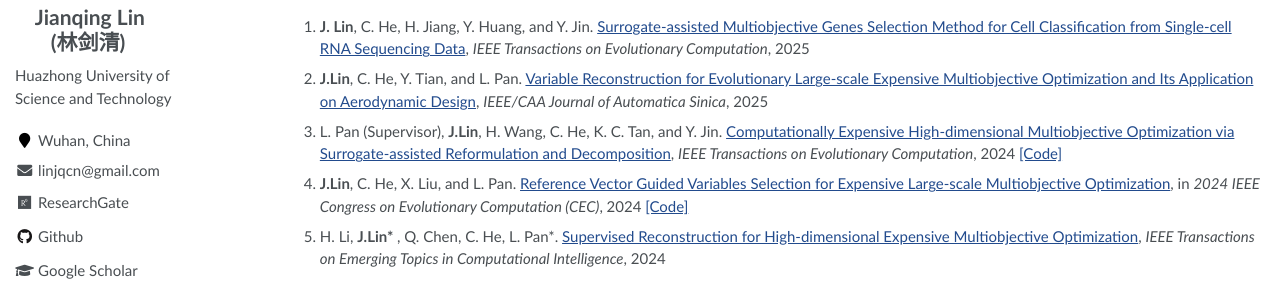
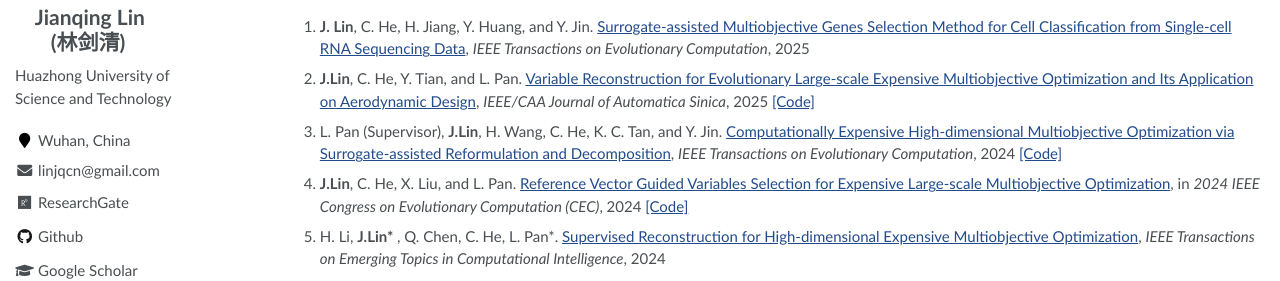
Before and after one commit to jqlincn/jqlincn.github.io, a Jekyll site: the page built from _pages/about.md, in a window 1280 px wide. Shown: the part 271-552 px from the top of the page. Built offline with Jekyll 4.4.1, drawn with Linux system fonts in a browser that asks for light colours.

Commit message:
Update about.md

```diff
--- a/_pages/about.md
+++ b/_pages/about.md
@@ -38,7 +38,7 @@ My research interest includes computational intelligence, multiobjective optimiz
 <ol>
 <li> <b>J. Lin</b>, C. He, H. Jiang, Y. Huang, and Y. Jin. <a href="https://ieeexplore.ieee.org/document/10852178" target="_blank" rel="noopener noreferrer">Surrogate-assisted Multiobjective Genes Selection Method for Cell Classification from Single-cell RNA Sequencing Data</a>, <i>IEEE Transactions on Evolutionary Computation</i>, 2025
  <!---  <span style="background-color: #FFD700; padding: 2px 5px; border-radius: 3px;"> JCR Q1</span> </li> -->
-<li> <b>J.Lin</b>, C. He, Y. Tian, and L. Pan. <a href="https://ieeexplore.ieee.org/document/10869321" target="_blank" rel="noopener noreferrer">Variable Reconstruction for Evolutionary Large-scale Expensive Multiobjective Optimization and Its Application on Aerodynamic Design</a>, <i>IEEE/CAA Journal of Automatica Sinica</i>, 2025
+<li> <b>J.Lin</b>, C. He, Y. Tian, and L. Pan. <a href="https://ieeexplore.ieee.org/document/10869321" target="_blank" rel="noopener noreferrer">Variable Reconstruction for Evolutionary Large-scale Expensive Multiobjective Optimization and Its Application on Aerodynamic Design</a>, <i>IEEE/CAA Journal of Automatica Sinica</i>, 2025 <a href="https://github.com/jqlincn/VREA">[Code]</a> </li>
  <li> L. Pan (Supervisor), <b>J.Lin</b>, H. Wang, C. He, K. C. Tan, and Y. Jin. <a href="https://ieeexplore.ieee.org/document/10477568" target="_blank" rel="noopener noreferrer">Computationally Expensive High-dimensional Multiobjective Optimization via Surrogate-assisted Reformulation and Decomposition</a>, <i>IEEE Transactions on Evolutionary Computation</i>, 2024  <a href="https://github.com/jqlincn/TP-SAEA">[Code]</a> </li>
  <li>  <b>J.Lin</b>, C. He, X. Liu, and L. Pan.  <a href="https://ieeexplore.ieee.org/document/10611889" target="_blank" rel="noopener noreferrer">Reference Vector Guided Variables Selection for Expensive Large-scale Multiobjective Optimization</a>, in <i>2024 IEEE Congress on Evolutionary Computation (CEC)</i>, 2024 <a href="https://github.com/jqlincn/RVSPSO">[Code]</a> </li>
  <li> H. Li, <b>J.Lin* </b>, Q. Chen, C. He, L. Pan*. <a href="https://ieeexplore.ieee.org/document/10428945" target="_blank" rel="noopener noreferrer">Supervised Reconstruction for High-dimensional Expensive Multiobjective Optimization</a>, <i>IEEE Transactions on Emerging Topics in Computational Intelligence</i>, 2024
```
